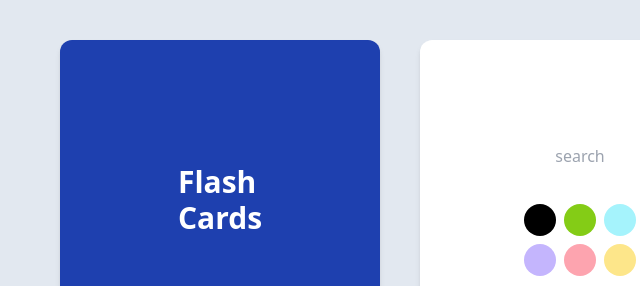
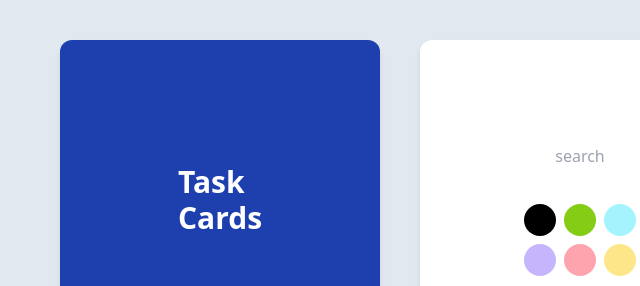
Before and after one commit to brijesh391/Task-Cards, a website built with Vite: page index.html in a window 1280 px wide. Shown: the top 286 px of the page, 80-720 px from the left. Built offline with nearby package versions, Linux system fonts and the light colour scheme.

Commit message:
Update index.html

```diff
--- a/index.html
+++ b/index.html
@@ -6,7 +6,7 @@
     <meta http-equiv="X-UA-Compatible" content="IE=edge">
     <meta name="viewport" content="width=device-width, initial-scale=1.0">
     <link rel="stylesheet" href="./style.css">
-    <title>Flash Cards</title>
+    <title>Task Cards</title>
 </head>
 
 <body class="bg-slate-200 pb-20">
@@ -53,7 +53,7 @@
         <!-- LOGO CARD -->
         <div class="logo-card">
             <div class="logo-icon">
-                <h1 class="logo-text">Flash<br>Cards</h1>
+                <h1 class="logo-text">Task<br>Cards</h1>
             </div>
         </div>
 
```
